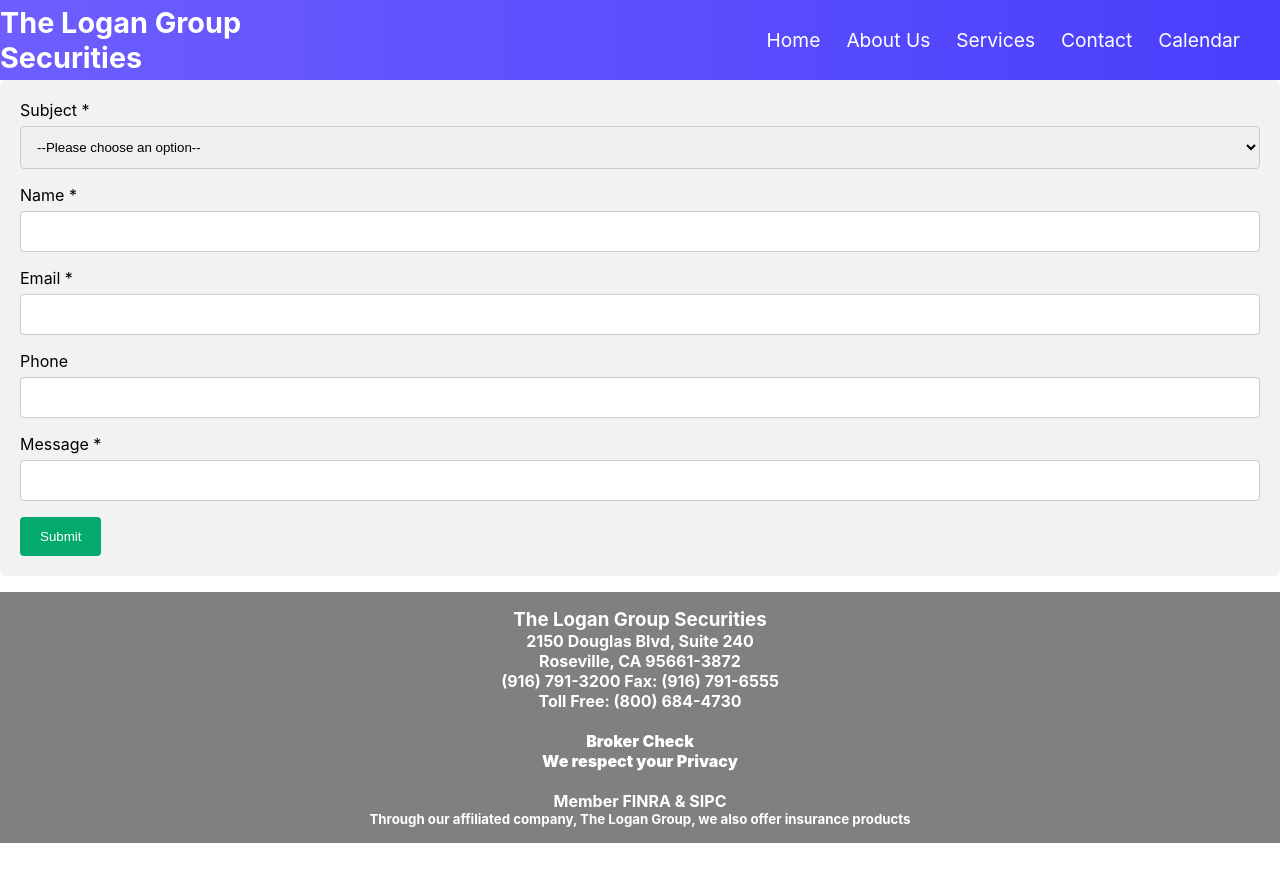
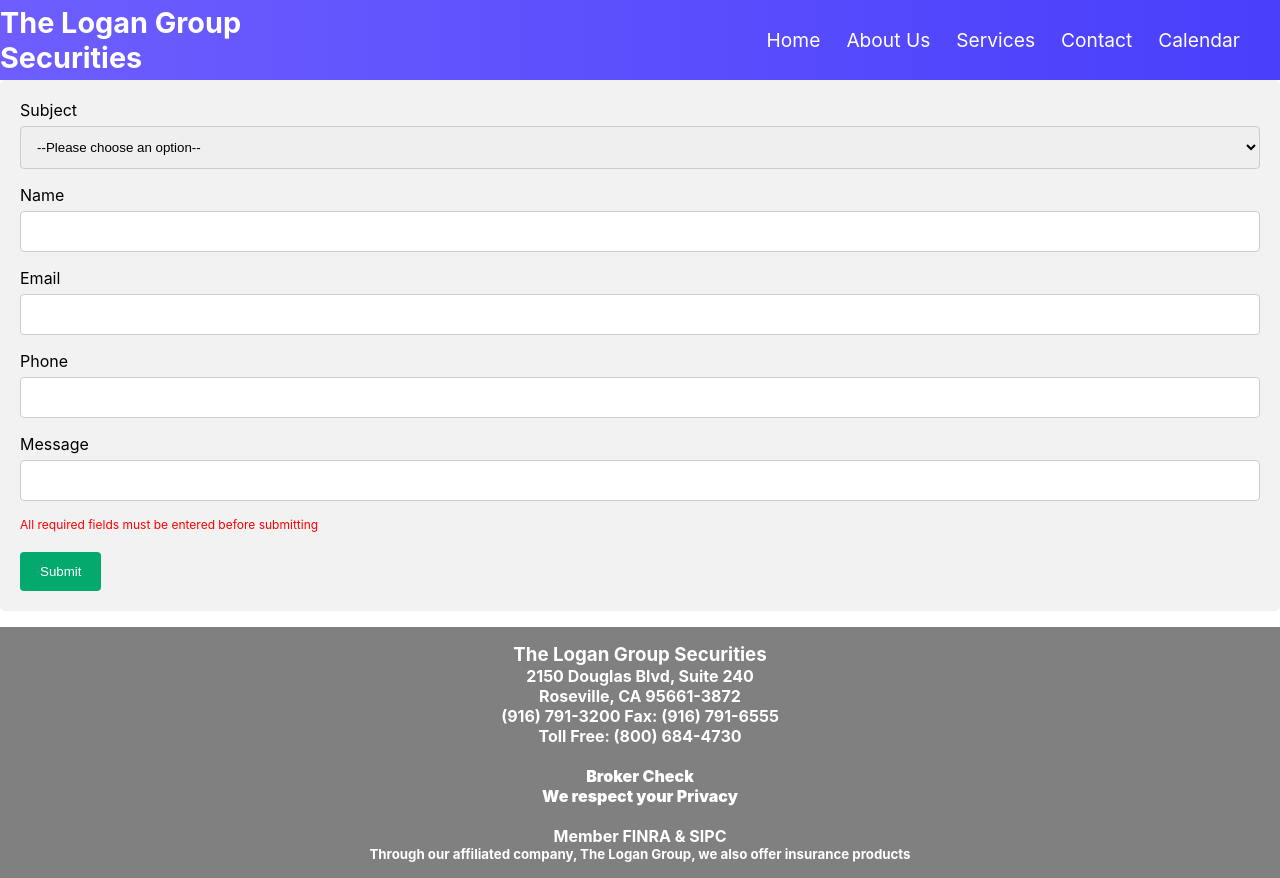
Before and after one commit to ryelow94/logan-group, a React (Create React App) app: page /contact in a window 1280 px wide. Before the commit the page ends 843 px from the top, so only its background shows below. Built offline with nearby package versions, Linux system fonts and the light colour scheme.

Commit message:
added more validation to contact form, still needs some work

```diff
--- a/src/components/Contact.css
+++ b/src/components/Contact.css
@@ -30,3 +30,8 @@
     background-color: #f2f2f2;
     padding: 20px;
   }
+
+  .required-field{
+    font-size:12px;
+    color:red;
+  }
--- a/src/components/Contact.js
+++ b/src/components/Contact.js
@@ -7,22 +7,21 @@
 const validate = (values) => {
   const errors = {};
   if (!values.subject) {
-    errors.subject = "Subject is a required field";
+    errors.subject = "Required field";
   }
   if (!values.name) {
-    errors.name = " Name is a required field";
+    errors.name = " Required field";
   }
   if (!values.email) {
-    errors.email = "Email is a required field";
+    errors.email = "Required field";
   } else if (!/^[A-Z0-9._%+-]+@[A-Z0-9.-]+\.[A-Z]{2,4}$/i.test(values.email)) {
     errors.email = "Invalid email address";
   }
   if (!values.message) {
-    errors.message = "Message is a required field";
+    errors.message = "Required field";
   }
   return errors;
 };
-
 function ContactForm() {
   const form = useRef();
   const formik = useFormik({
@@ -34,8 +33,6 @@
     },
     validate,
     onSubmit: (values) => {
-      let valueString = JSON.stringify(values);
-      console.log(valueString);
       emailjs
         .sendForm(
           "service_666aw17",
@@ -52,13 +49,15 @@
           }
         );
         formik.resetForm();
+        alert("Thank you, your message has been sent")
     },
   });
   return (
     <div className="container">
       <form ref={form} onSubmit={formik.handleSubmit}>
         <div>
-          <label htmlFor="subject">Subject *</label>
+        {formik.errors.subject ? <div className="required-field">{formik.errors.subject}</div> : null}
+          <label htmlFor="subject">Subject </label>
           <select name="subject" id="subject" value={formik.values.subject} onChange={formik.handleChange}>
             <option value="">--Please choose an option--</option>
             <option value="Schedule an appointment">Schedule an Appointment</option>
@@ -67,14 +66,19 @@
             <option value="info">Request Info</option>
             <option value="general">General</option>
           </select>
-          <label>Name *</label>
+          {formik.errors.name ? <div className="required-field">{formik.errors.name}</div> : null}
+          <label>Name </label>
           <input type="text" id="name" name="name" value={formik.values.name} onChange={formik.handleChange} />
-          <label>Email *</label>
+          {formik.errors.email ? <div className="required-field"> {formik.errors.email}</div> : null}
+          <label>Email </label>
           <input type="text" id="email" name="email" value={formik.values.email} onChange={formik.handleChange}/>
           <label>Phone</label>
           <input type="text" id="phone" name="phone" value={formik.values.phone} onChange={formik.handleChange}/>
-          <label>Message *</label>
+          {formik.errors.message ? <div className="required-field">{formik.errors.message}</div> : null}
+          <label>Message </label>
           <input type="text" id="message" name="message" value={formik.values.message} onChange={formik.handleChange} />
+          {formik.errors ? <div className="required-field"> All required fields must be entered before submitting</div> : null}
+          <br></br>
           <input type="submit" />
         </div>
       </form>
```
